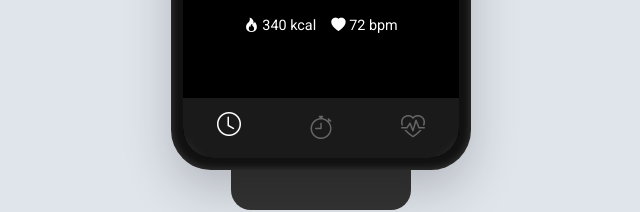
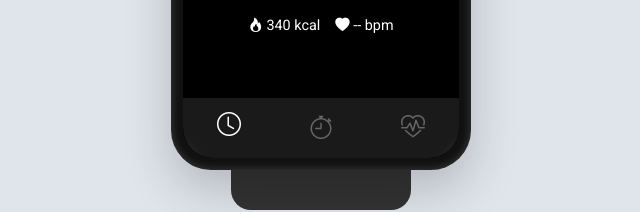
Before and after one commit to guillenam/guillenamHW.github.io, a plain HTML site: page index.html in a window 1280 px wide. Shown: the part 410-622 px from the top of the page, 319-959 px from the left. Drawn offline with nearby package versions, Linux system fonts and the light colour scheme.

Commit message:
Update index.html

```diff
--- a/index.html
+++ b/index.html
@@ -27,7 +27,7 @@
                 </div>
                 <div class="health-preview">
                     <span><i class="bi bi-fire text-danger"></i> 340 kcal</span>
-                    <span><i class="bi bi-heart-fill text-danger"></i> 72 bpm</span>
+                    <span id="home-bpm"><i class="bi bi-heart-fill text-danger"></i> -- bpm</span>
                 </div>
             </div>
 
@@ -62,4 +62,5 @@
 
     <script src="script.js"></script>
 </body>
+
 </html>
```
